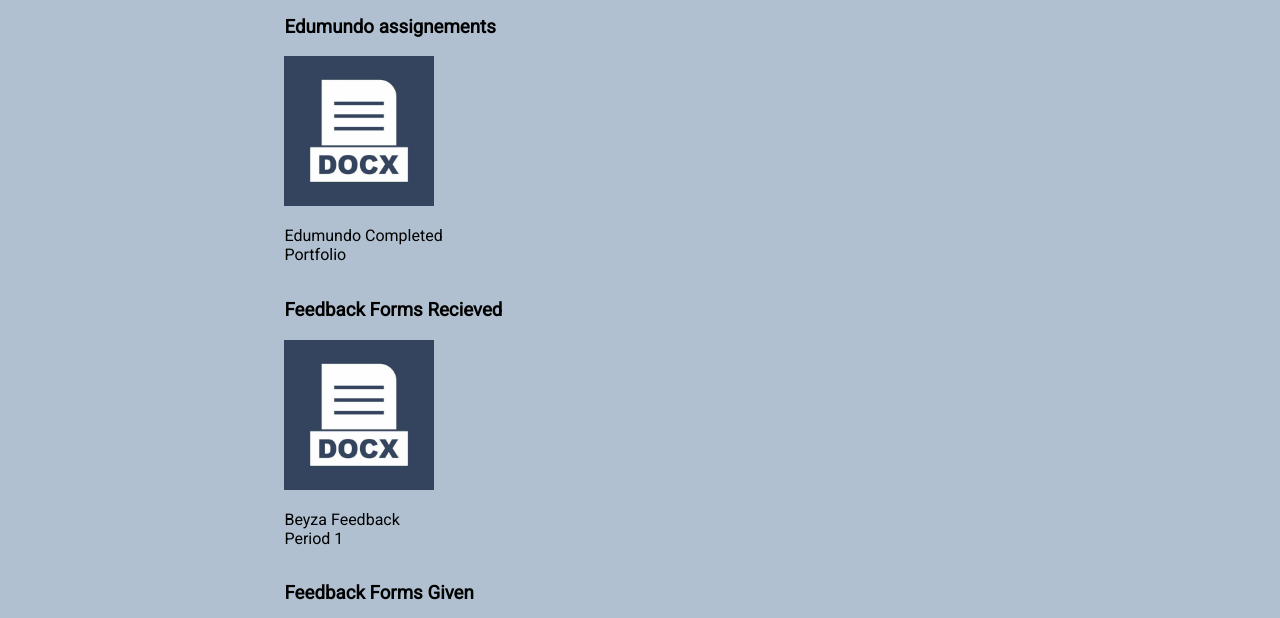
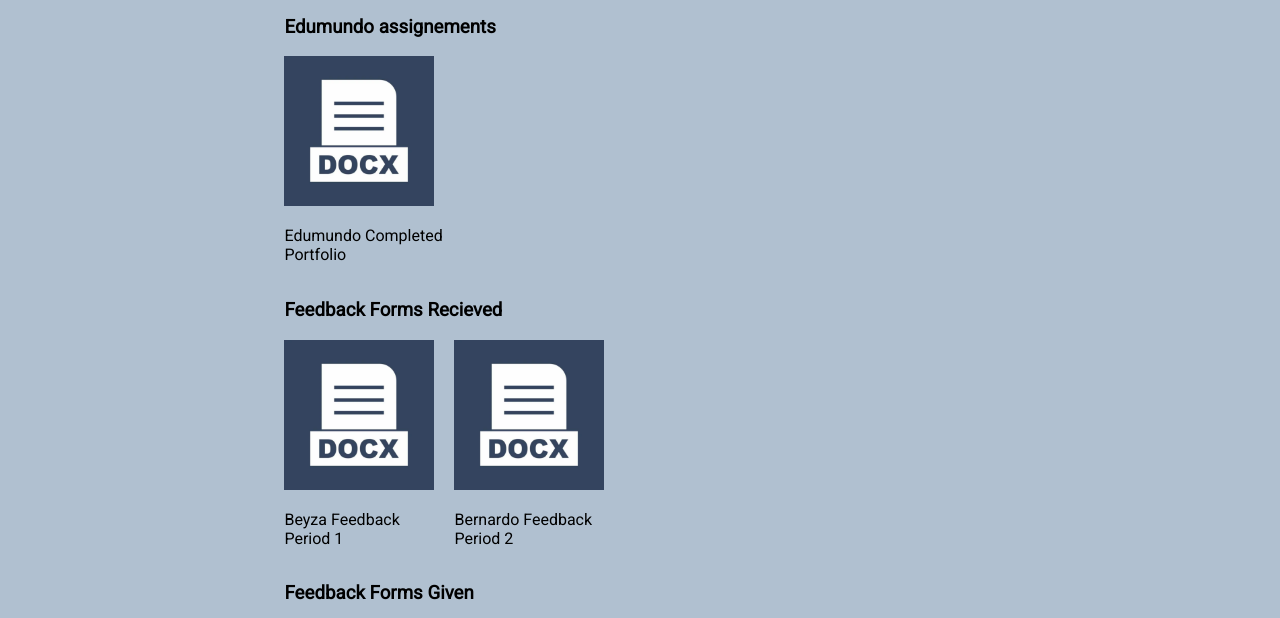
Before and after one commit to ZsomborHajzer/ZsomborHajzer.github.io, a plain HTML site: page download.html in a window 1280 px wide. Shown: the part 182-800 px from the top of the page. Drawn offline with Linux system fonts and the light colour scheme; a web font is replaced by a local one.

Commit message:
neww feedback file

```diff
--- a/css/download.css
+++ b/css/download.css
@@ -32,6 +32,12 @@
 .recFeedbackImgs {
     grid-column: 3/8;
     display: flex;
+    flex-wrap: wrap;
+    justify-content: flex-start;
+}
+
+.recFeedbackImgs a {
+    padding-right: 20px;
 }
 
 .recFeedbackImgs a:hover {
--- a/download.html
+++ b/download.html
@@ -62,7 +62,8 @@
         <!-- Catarina Feedback from project 2-->
       </div>
       <div>
-        <!-- Bernardo Feedback from project 2-->
+        <a href="files/feedbackrecieved/Feedback for Zsombor from Bernardo.docx" download><img src="files/docxstockphoto.png" alt="docx" height="150" width="150"></a>
+    <p>Bernardo Feedback <br> Period 2</p>
       </div>
     </div>
 
```
Also changed, not shown: 1 other file.
